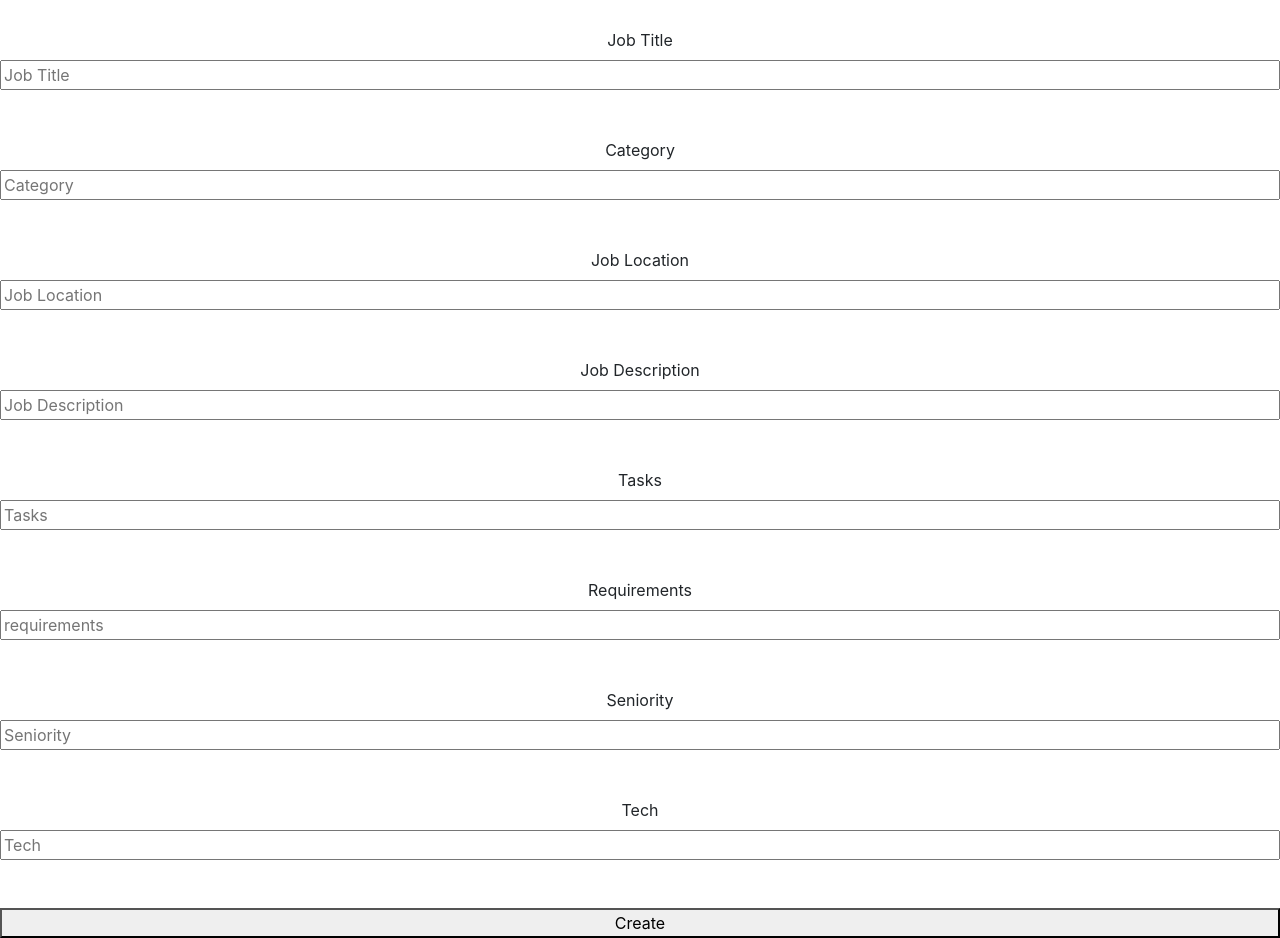
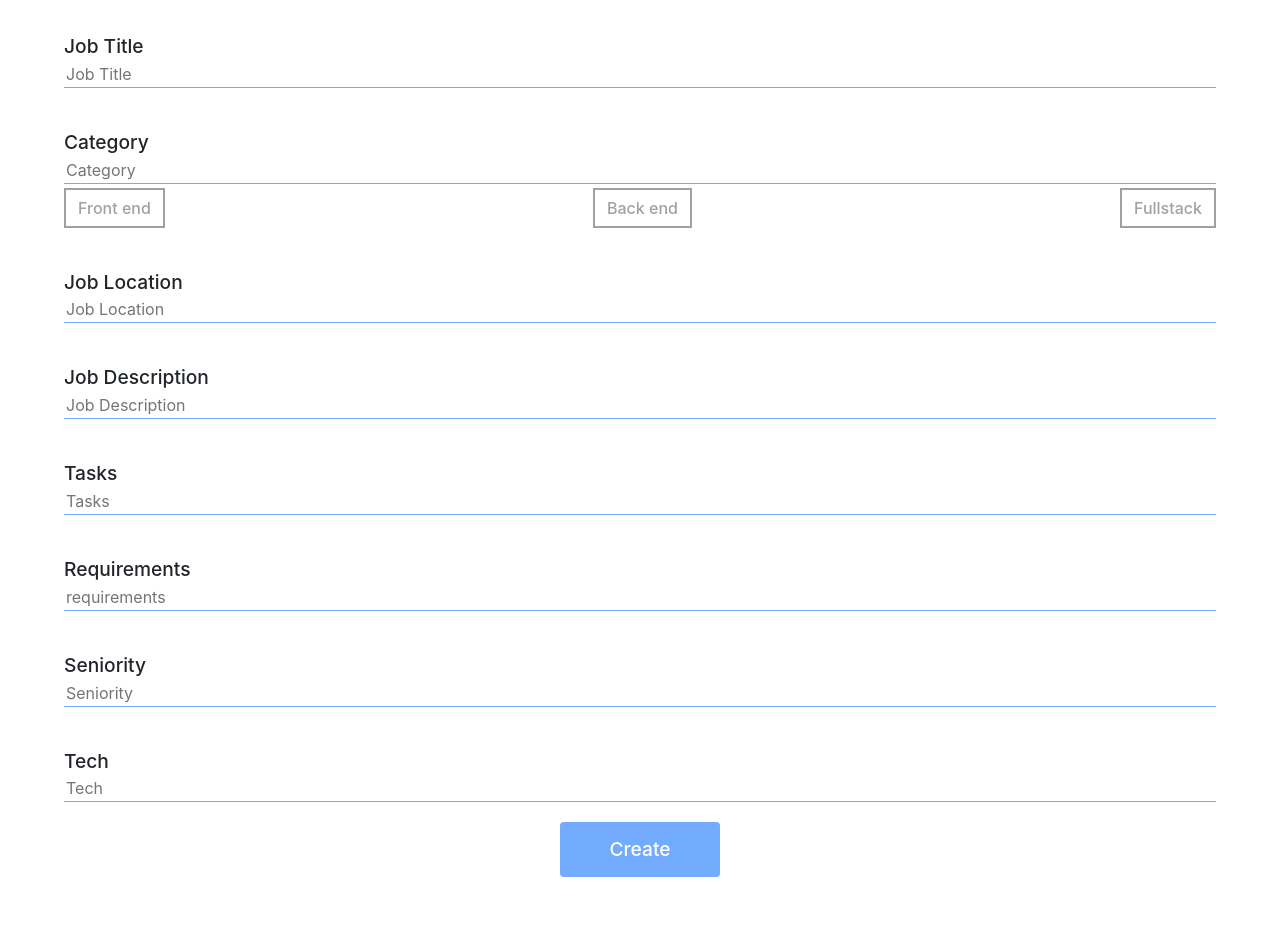
Before and after one commit to filipe-freire/VanillaJobs, a React (Create React App) app in the folder client/: page /jobpost/create in a window 1280 px wide. Shown: the part 100-1038 px from the top of the page. After the commit the page ends 977 px from the top, so only its background shows below. Built offline with nearby package versions, Linux system fonts and the light colour scheme; no server answers.

Commit message:
add style to job post form

```diff
--- a/client/src/Views/JobPosts/CreateView.jsx
+++ b/client/src/Views/JobPosts/CreateView.jsx
@@ -60,9 +60,18 @@ class Creation extends Component {
     });
   };
 
+  handleUserSelectInput = e => {
+    const content = e.target.innerHTML;
+    console.log(content);
+    this.setState({
+      category: content
+    });
+  };
+
   render() {
     return (
       <form onSubmit={this.handleFormSubmission}>
+        <div>
           <label htmlFor="title">Job Title</label>
           <input
             type="text"
@@ -72,15 +81,42 @@ class Creation extends Component {
             value={this.state.title}
             onChange={this.handleUserInput}
           />
+        </div>
+        <div className="Select-input">
           <label htmlFor="category">Category</label>
           <input
-          type="text"
+            type=""
             id="category"
             placeholder="Category"
             name="category"
             value={this.state.category}
-          onChange={this.handleUserInput}
+            // onChange={this.handleUserSelectInput}
           />
+          <div className="buttons-group d-flex justify-content-between mt-1">
+            <button
+              type="button"
+              onClick={this.handleUserSelectInput}
+              className="btn"
+            >
+              Front end
+            </button>
+            <button
+              type="button"
+              onClick={this.handleUserSelectInput}
+              className="btn"
+            >
+              Back end
+            </button>
+            <button
+              type="button"
+              onClick={this.handleUserSelectInput}
+              className="btn"
+            >
+              Fullstack
+            </button>
+          </div>
+        </div>
+        <div>
           <label htmlFor="location">Job Location</label>
           <input
             type="text"
@@ -90,6 +126,8 @@ class Creation extends Component {
             value={this.state.location}
             onChange={this.handleUserInput}
           />
+        </div>
+        <div>
           <label htmlFor="description">Job Description</label>
           <input
             type="text"
@@ -98,7 +136,9 @@ class Creation extends Component {
             name="description"
             value={this.state.description}
             onChange={this.handleUserInput}
-        />
+          />{' '}
+        </div>
+        <div>
           <label htmlFor="tasks">Tasks</label>
           <input
             type="text"
@@ -108,6 +148,8 @@ class Creation extends Component {
             value={this.state.tasks}
             onChange={this.handleUserInput}
           />
+        </div>
+        <div>
           <label htmlFor="requirements">Requirements</label>
           <input
             type="text"
@@ -117,6 +159,8 @@ class Creation extends Component {
             value={this.state.requirements}
             onChange={this.handleUserInput}
           />
+        </div>
+        <div>
           <label htmlFor="seniority">Seniority</label>
           <input
             type="text"
@@ -126,6 +170,8 @@ class Creation extends Component {
             value={this.state.seniority}
             onChange={this.handleUserInput}
           />
+        </div>
+        <div>
           <label htmlFor="tech">Tech</label>
           <input
             type="text"
@@ -135,7 +181,8 @@ class Creation extends Component {
             value={this.state.tech}
             onChange={this.handleUserInput}
           />
-        <button>Create</button>
+        </div>
+        <button className="btn ">Create</button>
       </form>
     );
   }
--- a/client/src/Views/JobPosts/job-post-form.scss
+++ b/client/src/Views/JobPosts/job-post-form.scss
@@ -1,9 +1,45 @@
+$input-border: 1px solid #73abff;
+
 form {
   display: flex;
   flex-direction: column;
   margin: 3rem 0;
+  width: 90%;
+  margin: 2rem auto;
 
-  input {
-    margin-bottom: 3rem;
+  > div {
+    display: flex;
+    flex-direction: column;
+    margin: 1.25rem 0;
+
+    label {
+      margin: 0;
+      text-align: start;
+      font-size: 1.2rem;
+      font-weight: 500;
+    }
+    input {
+      border: none;
+      border-bottom: $input-border;
+    }
+
+    .buttons-group {
+      button {
+        border: 2px solid rgb(161, 161, 161);
+        border-radius: 0;
+        font-weight: 500;
+        color: rgb(161, 161, 161);
+      }
+    }
+  }
+
+  > button {
+    width: 10rem;
+    margin: 0 auto;
+    padding: 0.75rem 0 !important;
+    color: #fff !important;
+    font-weight: 500 !important;
+    font-size: 1.2rem !important;
+    background-color: #73abff !important;
   }
 }
```
Lines whose indentation alone changed are shown as unchanged.
